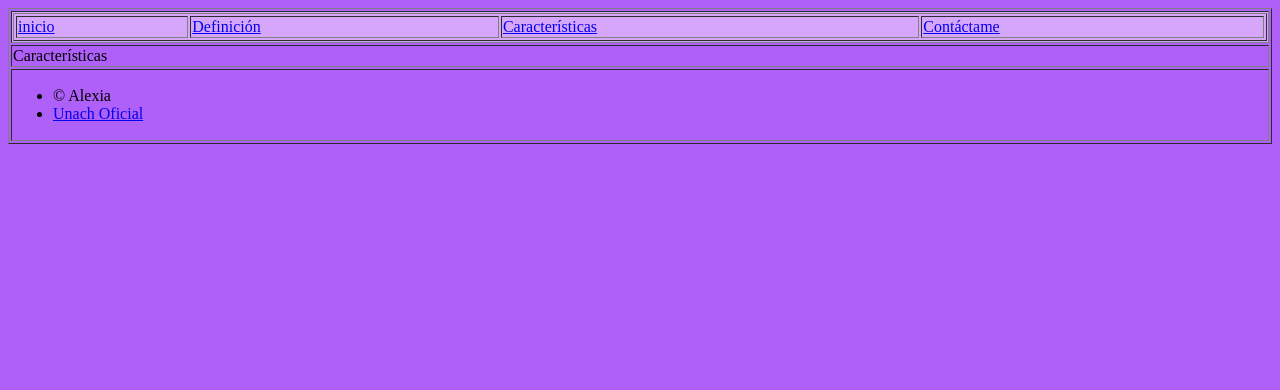
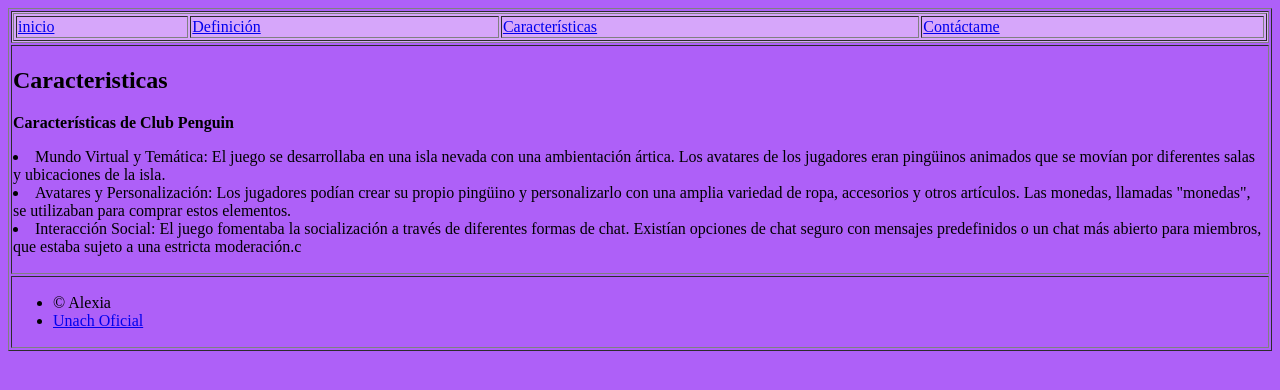
Before and after one commit to alexiacas123-svg/Demo2, a plain HTML site: page caracteristicas.html in a window 1280 px wide. Drawn offline with Linux system fonts and the light colour scheme.

Commit message:
otros combios

```diff
--- a/caracteristicas.html
+++ b/caracteristicas.html
@@ -22,7 +22,19 @@
         </tr>
 
         <tr><!--contenido-->
-            <td>Características</td>
+            <td>
+                <h2>Caracteristicas</h2>
+                <p>
+                    <b>Características de Club Penguin</b>
+
+                    <lu>
+                        <li>Mundo Virtual y Temática: El juego se desarrollaba en una isla nevada con una ambientación ártica. Los avatares de los jugadores eran pingüinos animados que se movían por diferentes salas y ubicaciones de la isla.</li>
+                        <li>Avatares y Personalización: Los jugadores podían crear su propio pingüino y personalizarlo con una amplia variedad de ropa, accesorios y otros artículos. Las monedas, llamadas "monedas", se utilizaban para comprar estos elementos.</li>
+                        <li>Interacción Social: El juego fomentaba la socialización a través de diferentes formas de chat. Existían opciones de chat seguro con mensajes predefinidos o un chat más abierto para miembros, que estaba sujeto a una estricta moderación.c</li>
+                    </lu>
+
+                </p>
+            </td>
         </tr>
 
         <tr><!--pie de pagina-->
```
Also changed, not shown: definicion.html (+7 -1 lines).
